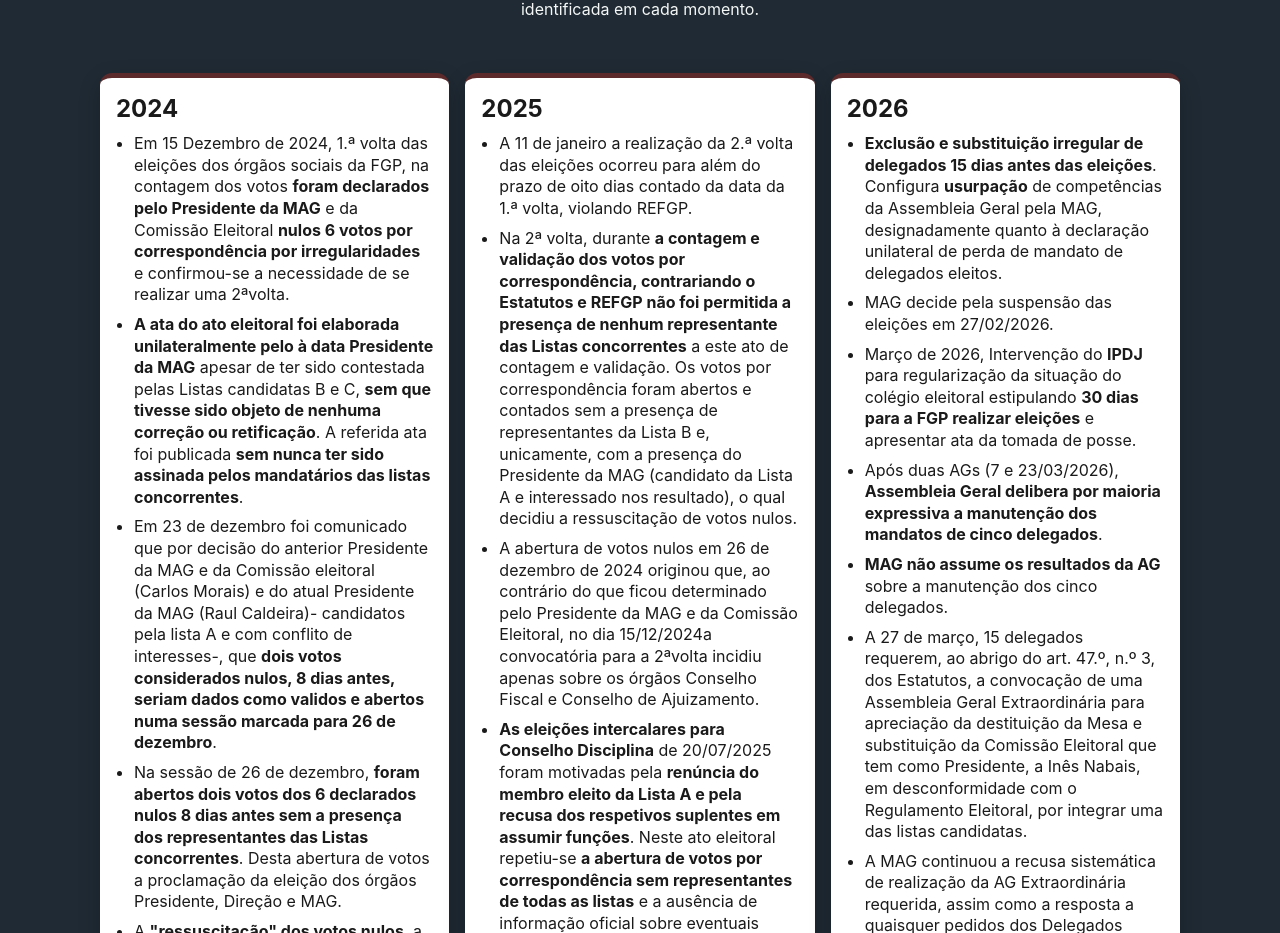
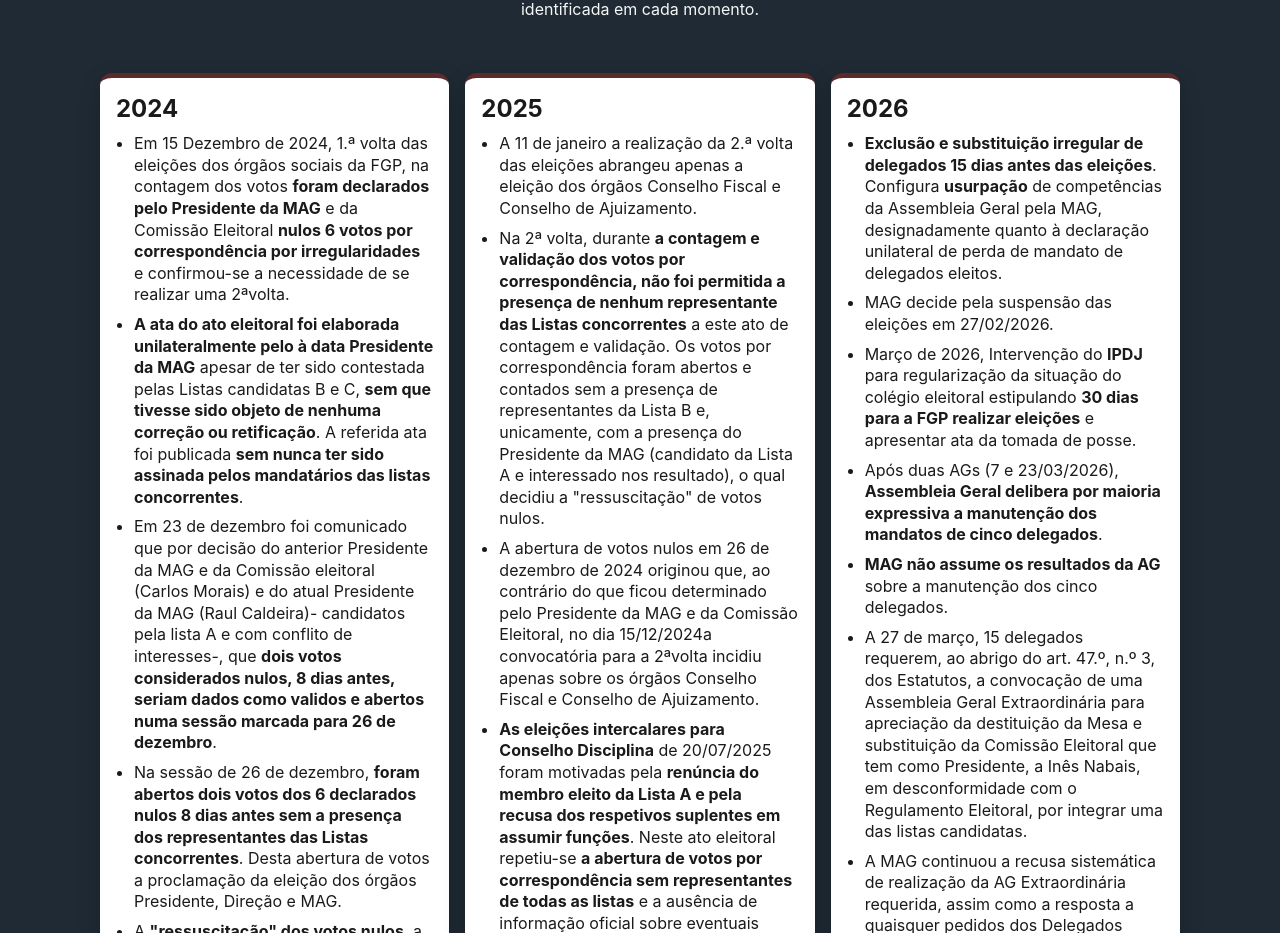
Before and after one commit to ginasticaPT/site, a React (Create React App) app: page /site/overview in a window 1280 px wide. Shown: the part 1253-2186 px from the top of the page. Built offline with nearby package versions, Linux system fonts and the light colour scheme; the HTML template or start-up script is replaced by a standard one.

Commit message:
Update Overview.js

```diff
--- a/src/pages/Overview.js
+++ b/src/pages/Overview.js
@@ -102,8 +102,8 @@
         <article className="year-card">
           <h2>2025</h2>
           <ul>
-            <li>A 11 de janeiro a realização da 2.ª volta das eleições ocorreu  para além do prazo de oito dias contado da data da 1.ª volta, violando REFGP.</li>
-            <li>Na 2ª volta, durante <strong>a contagem e validação dos votos por correspondência, contrariando o Estatutos e REFGP não foi permitida a presença de nenhum representante das Listas concorrentes</strong> a este ato de contagem e validação. Os votos por correspondência foram abertos e contados sem a presença de representantes da Lista B e, unicamente, com a presença do Presidente da MAG (candidato da Lista A e interessado nos resultado), o qual decidiu a ressuscitação de votos nulos.</li>
+            <li>A 11 de janeiro a realização da 2.ª volta das eleições abrangeu apenas a eleição dos órgãos Conselho Fiscal e Conselho de Ajuizamento.</li>
+            <li>Na 2ª volta, durante <strong>a contagem e validação dos votos por correspondência, não foi permitida a presença de nenhum representante das Listas concorrentes</strong> a este ato de contagem e validação. Os votos por correspondência foram abertos e contados sem a presença de representantes da Lista B e, unicamente, com a presença do Presidente da MAG (candidato da Lista A e interessado nos resultado), o qual decidiu a "ressuscitação" de votos nulos.</li>
             <li>A abertura de votos nulos em 26 de dezembro de 2024 originou que, ao contrário do que ficou determinado pelo Presidente da MAG e da Comissão Eleitoral, no dia 15/12/2024a convocatória para a 2ªvolta incidiu apenas sobre os órgãos Conselho Fiscal e Conselho de Ajuizamento.</li>
             <li><strong>As eleições intercalares para Conselho Disciplina</strong> de 20/07/2025 foram motivadas pela <strong>renúncia do membro eleito da Lista A e pela recusa dos respetivos suplentes em assumir funções</strong>. Neste ato eleitoral repetiu-se <strong>a abertura de votos por correspondência sem representantes de todas as listas</strong> e a ausência de informação oficial sobre eventuais delegados em perda de mandato.</li>
             <li>Também em 2025, apesar de a norma estatutária vigorar e de se terem realizado várias Assembleias Gerais, <strong>nunca houve informação nem comunicação sobre faltas e perdas de mandatos de Delegados</strong>.</li>
```
